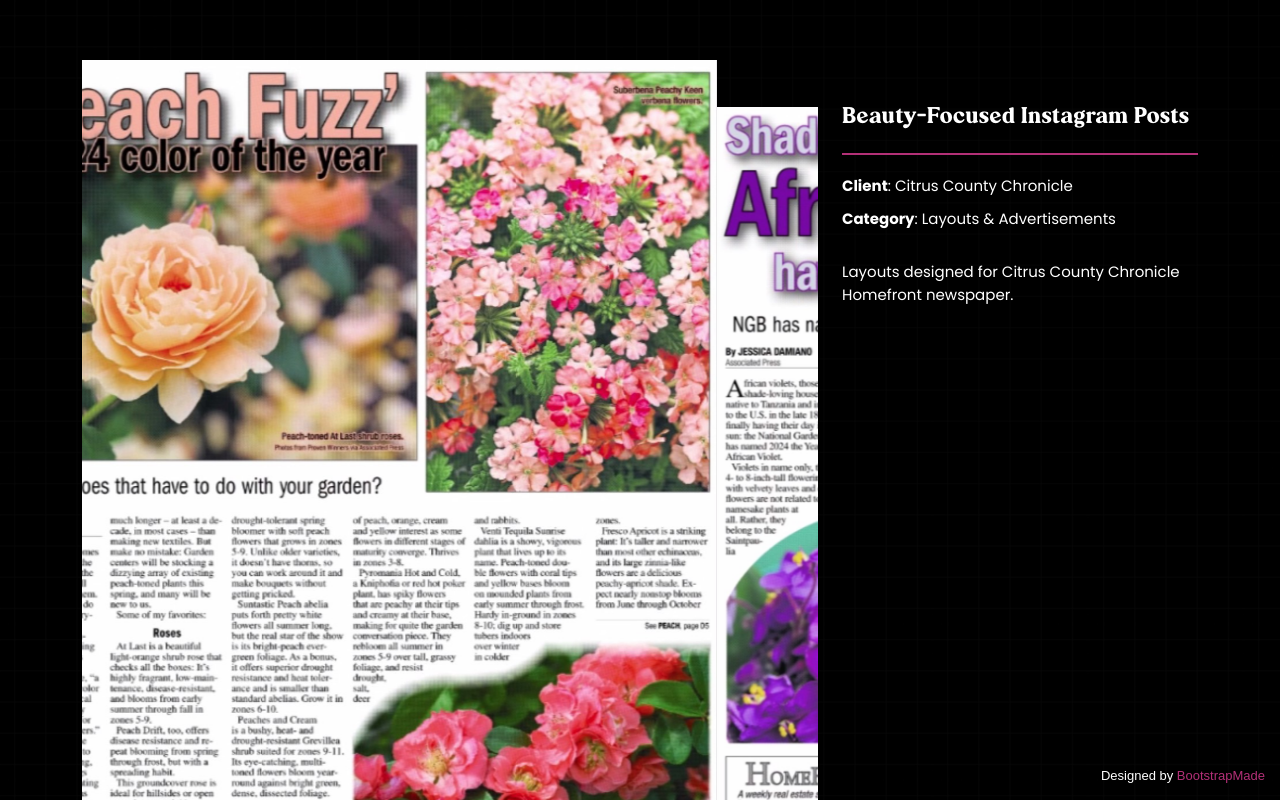
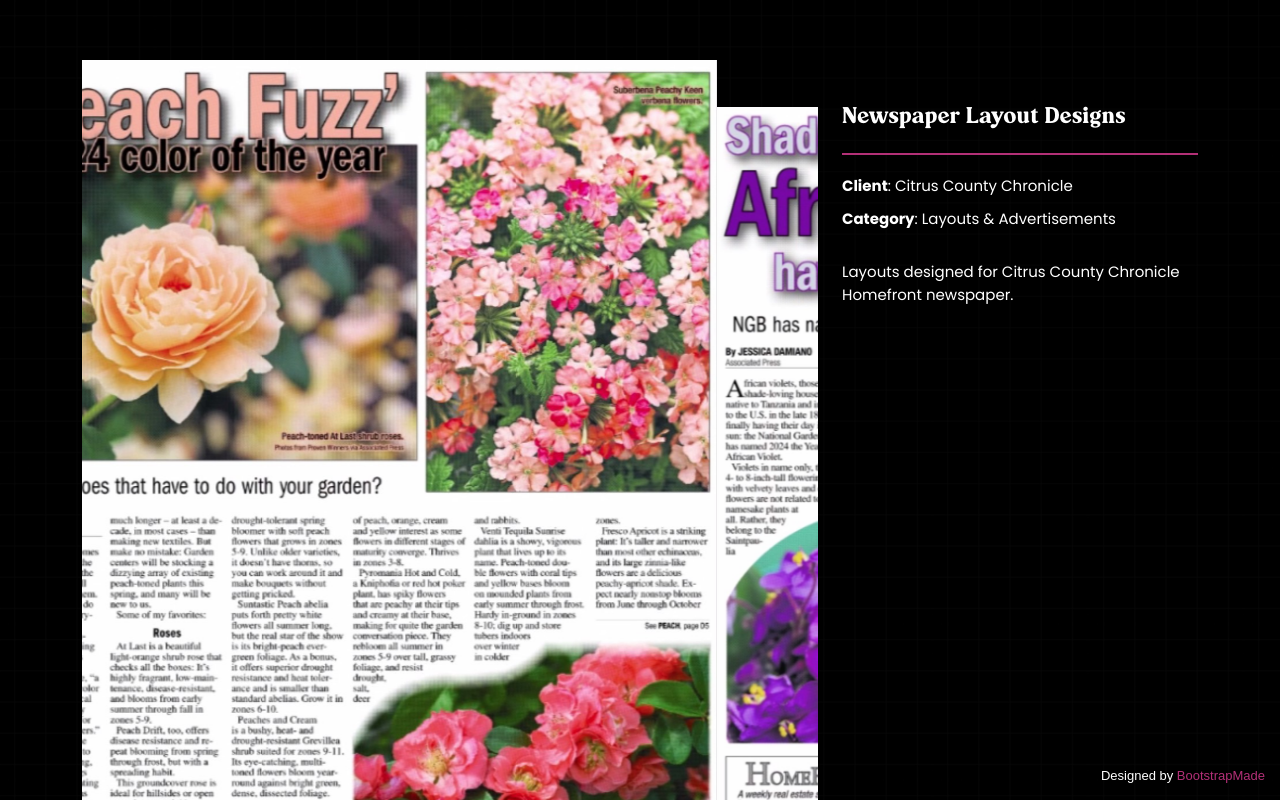
Before and after one commit to lizziejulia/portfolio, a plain HTML site: page print.html in a window 1280 px wide. Drawn offline with Linux system fonts and the light colour scheme; files whose address does not match are found by name.

Commit message:
Update print.html

```diff
--- a/print.html
+++ b/print.html
@@ -65,7 +65,7 @@
           </div>
 
           <div class="col-lg-4 portfolio-info">
-            <h3>Beauty-Focused Instagram Posts</h3>
+            <h3>Newspaper Layout Designs</h3>
             <ul>
               <li><strong>Client</strong>: Citrus County Chronicle</li>
               <li><strong>Category</strong>: Layouts &amp; Advertisements</li>
```
